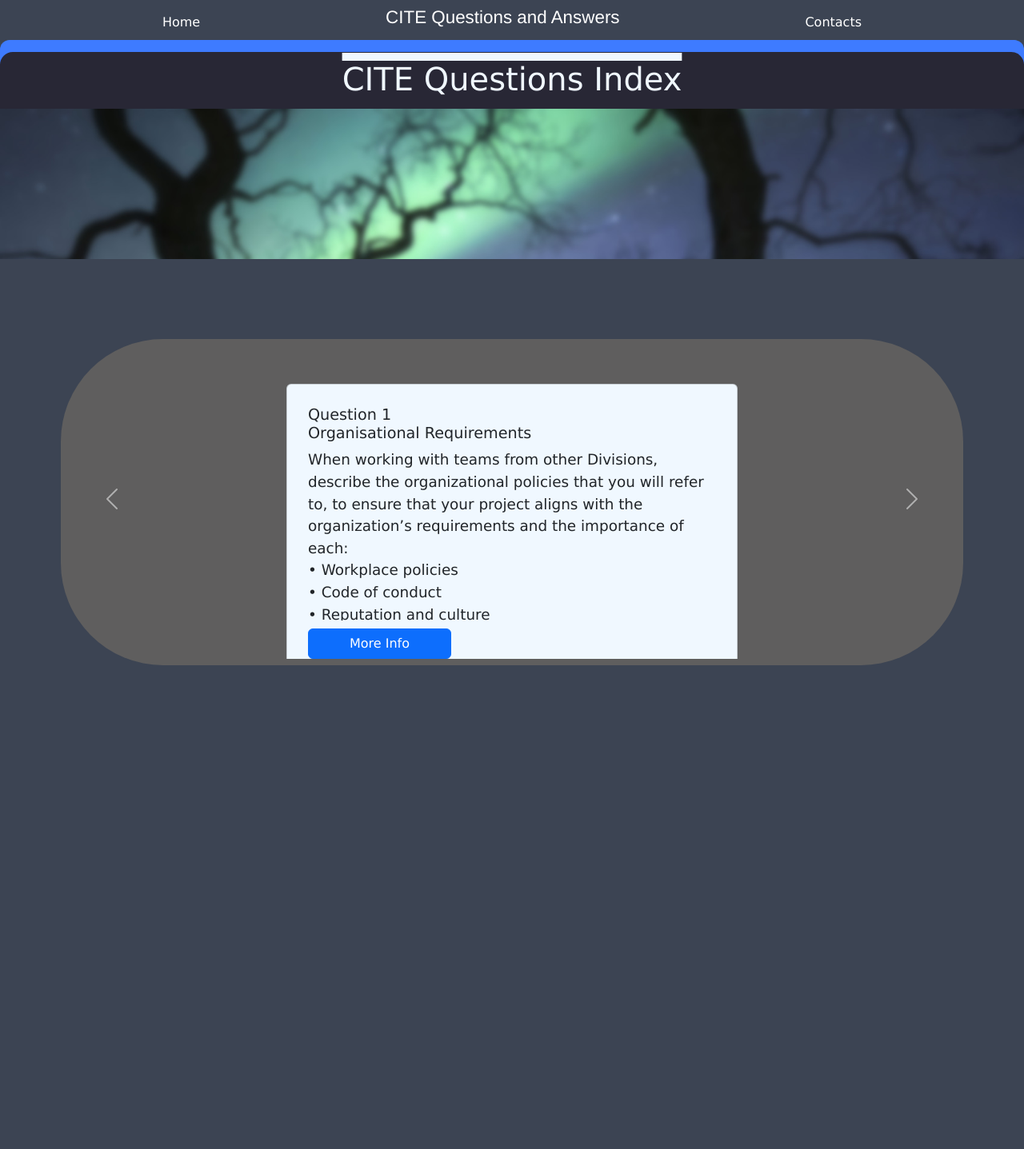
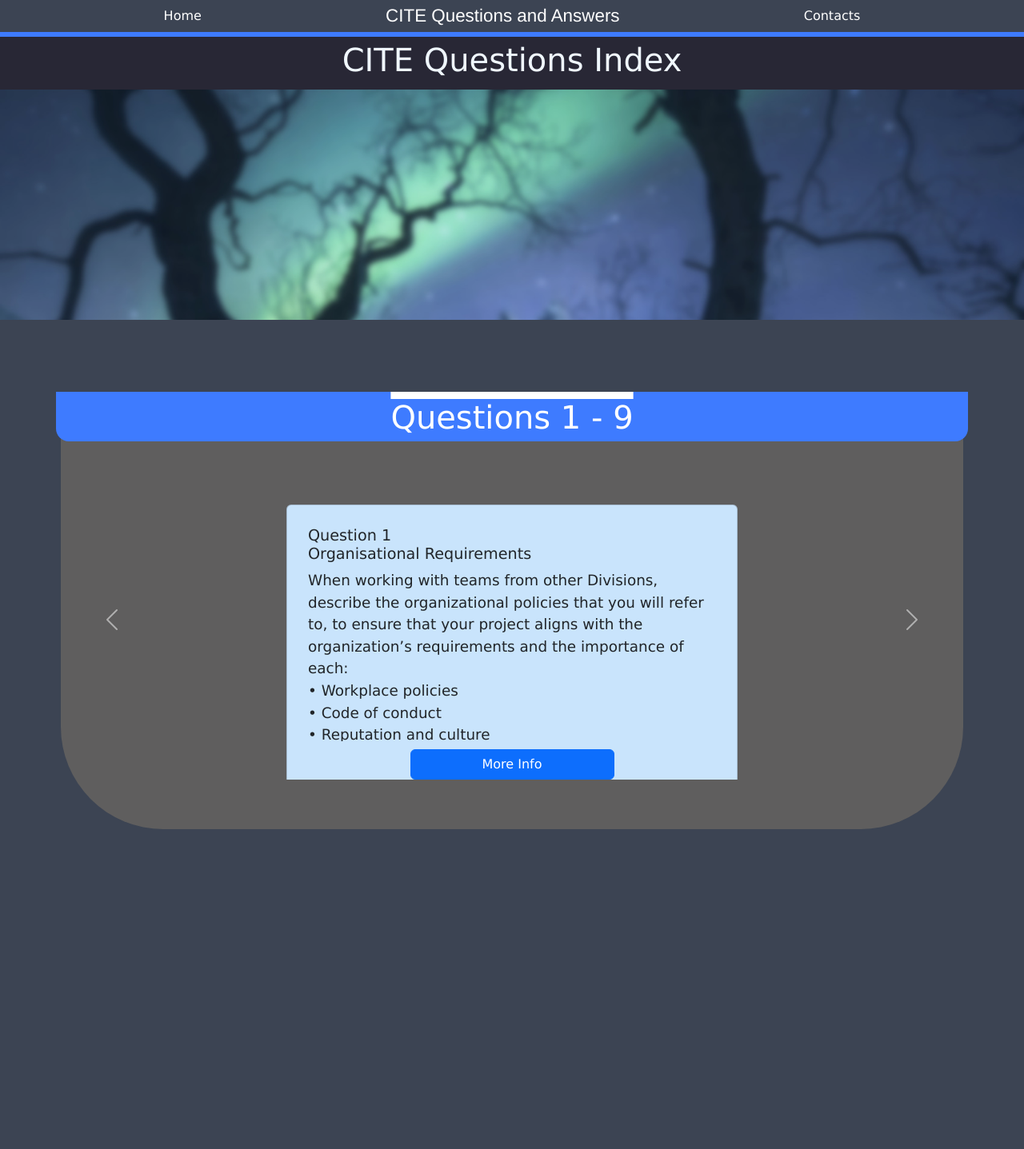
Before and after one commit to jeccle/Front-EndPHP, a PHP site: page / in a window 1280 px wide. Shown: the whole page at 80% size. Before the commit the page ends 832 px from the top, so only its background shows below. Run offline with PHP 8.4, Linux system fonts and the light colour scheme; data comes from the database, SQL or seed files in the repository.

Commit message:
Webpage layout tweaked.

```diff
--- a/css/styles.css
+++ b/css/styles.css
@@ -1,7 +1,11 @@
 * {
     font-family: 'Lucida Sans', 'Lucida Sans Regular', 'Lucida Grande', 'Lucida Sans Unicode', Geneva, Verdana, sans-serif;
 }
-.html, body { height: 100%;
+.html, body {
+    height: 100%;
+    overflow-x:hidden;
+
+
 }
 
 .nav-box {
@@ -12,10 +16,11 @@
     height: 50px;
 }
 .navbar {
-    height: 50px;
+    height: 40px;
     align-items: center;
     justify-content: center;
     justify-items: center;
+
 }
 .box {
     border-width: 1.2px;
@@ -24,8 +29,6 @@
     margin-right: 0px;
     padding-left: 0px;
     padding-right: 0px;
-
-
 }
 
 
@@ -51,13 +54,10 @@
 .nav-title {
     background-color: rgb(40, 39, 53);
     z-index: 5;
-    padding-left: 20%;
-    padding-right: 20%;
-    padding-top: 10px;
+    padding-top: 5px;
     padding-bottom: 5px;
     width: 100vw;
-    border-top-left-radius: 1rem;
-    border-top-right-radius: 1rem;
+    padding-left: 0px;
     overflow-x: auto;
 }
 .title-box {
@@ -66,13 +66,32 @@
     background-color: rgb(62, 123, 255);
     text-align: center;
     align-content: center;
-    padding: 15px;
-    border-top-left-radius: 0.75rem;
-    border-top-right-radius: 0.75rem;
+    padding: 6px;
     overflow-x: hidden;
     padding-bottom: 0px;
     padding-left: 0px;
     padding-right: 0px;
+    border-bottom-right-radius: 1rem;
+    border-bottom-left-radius: 1rem;
+
+    width: 101%;
+    margin-left:-0.5%;
+    margin-right:-0.5%;
+
+}
+.nav-title-box {
+    border-width: 1.2px;
+    border: 1px;
+    background-color: rgb(62, 123, 255);
+    text-align: center;
+    align-content: center;
+    padding: 6px;
+    overflow-x: hidden;
+    padding-bottom: 0px;
+    padding-left: 0px;
+    padding-right: 0px;
+
+    width: 100%;
 
 }
 .sidebar-title-box {
@@ -83,12 +102,12 @@
     align-content: center;
     padding: 15px;
     margin-top: -30px;
-    margin-left: 0px;
+    margin-left: -40px;
     border-top-left-radius: 0.75rem;
     border-top-right-radius: 0.75rem;
     overflow-x: hidden;
     padding-bottom: 0px;
-    padding-left: 0px;
+    padding-left: 40px;
     padding-right: 0px;
 }
 .title-box h3 {
@@ -127,11 +146,14 @@
     margin-left: 5vw;
     margin-right: 5vw;
     margin-top: 100px;
-    margin-bottom: 500px;
+    margin-bottom: 400px;
     padding-left: 0px;
     padding-right: 0px;
-    padding-bottom: 1vh;
+    padding-bottom: 5%;
     max-height: fit-content;
+    border-top-left-radius: 0.75rem;
+    border-top-right-radius: 0.75rem;
+
 
 }
 .carousel-inner {
@@ -166,13 +188,13 @@
     width: 10vw;
 }
 .white-box{
-    background-color: aliceblue;
+    background-color: rgb(201, 228, 252);
 }
 .btn {
-    position: relative;
-    justify-self: center;
-    padding-left: 10%;
-    padding-right: 10%;
+    width: 50%;
+    margin-left: 25%;
+    margin-right: 25%;
+
 }
 
 .card-text {
@@ -201,10 +223,11 @@
     border: 10px;
     height: 30px;
     max-height: fit-content;
+    padding-left: 5px;
+    padding-right: 5px;
 }
 .nav-item{
     list-style: none;
-    border-bottom: 1px;
 
     font-family:'Franklin Gothic Medium', 'Arial Narrow', Arial, sans-serif;
 }
@@ -213,15 +236,36 @@
 }
 .title-box h1 {
     text-decoration:overline ;
-    text-decoration-thickness: 0.6rem;
+    text-decoration-thickness: 0.7rem;
     font-size: 2.5rem;
+
+}
+.h1 title-box {
+
 }
 .title-block {
     text-decoration:overline ;
     text-decoration-thickness: 0.6rem;
 }
+
 .nav-title-text {
     color:white;
+    padding-top: 5px;
+}
+.card-carousel-title {
+    padding-top: -10px;
+    margin-top: -10px;
+    text-decoration:overline ;
+    text-decoration-thickness: 0.6rem;
+    text-align: center;
+    vertical-align: top;
+    text-align: center;
+    padding: 6px;
+    padding-top: 8px;
+    padding-left: 0px;
+    padding-right: 0px;
+
+
 }
 .nav-title-text p {
     font-size: 1.4rem;
@@ -243,11 +287,12 @@
     width: 100%;
     margin-right: 0px;
     margin-left: 0px;
+    margin-bottom: 10px;
 }
 
 .list-sidebar {
     width: 85%;
-    background-color: rgb(189, 233, 250);
+    background-color: rgb(131, 174, 255);
     margin: 15px;
     margin-left: auto;
     margin-right: auto;
@@ -256,8 +301,6 @@
     align-items: center;
     justify-content: center;
     overflow:hidden;
-    padding-left: 0.75%;
-    padding-right: 0.75%;
     max-height: 200px;
     border-radius: 0.5rem;
 
@@ -275,7 +318,7 @@
     margin-top: 0.5px;
     margin-bottom: 0.5px;
     border-width: 1px;
-    background-color:rgb(201, 229, 253);
+    background-color:rgb(116, 187, 248);
     border: 2px;
     padding-bottom: 20px;
 }
@@ -325,13 +368,12 @@
 }
 
 .banner-box {
-    opacity: 0;
+    opacity: 15%;
     border-width: 1px;
     max-width: 100%;
     border: 1px;
-    height: 324px;
-    filter: blur(8px);
-    -webkit-filter: blur(8px);
+    height: 400px;
+    background: rgb(37, 105, 194);
 }
 .nav-item {
     flex-direction: column;
@@ -340,8 +382,6 @@
 }
 
 .navbar-item {
-    padding-bottom: 20px;
     padding: 10px;
-    padding-top: 10px;
-    padding-bottom: 15px;
+    padding-top: 0px;
 }
--- a/index.php
+++ b/index.php
@@ -15,6 +15,7 @@
 
         <div class='container-fluid backdrop-box'>
             <div class='carousel-box'>
+            <h1 class='title-box nav-title-text card-carousel-title'>Questions 1 - 9</h1>
             <?php include('php/cardCarousel.php') ?>
             <?php include_once('php/footer.php')?>
             </div>
--- a/php/cardCarousel.php
+++ b/php/cardCarousel.php
@@ -1,6 +1,5 @@
 
 <div id="myCarousel" class="carousel slide" data-bs-ride="carousel">
-
 <div class="carousel-inner w-100">
     <div class="carousel-item active">
     <?php include('card.php');?>
--- a/php/head.php
+++ b/php/head.php
@@ -1,4 +1,4 @@
-<meta name="viewport" content="width=device-width, initial-scale=1" />
+<meta name="viewport" content="width=device-width, initial-scale=1, maximum-scale=1, user-scalable=no">
 <title><?php echo $pageTitle;?></title>
 <link rel="icon" type="images/x-icon" href="../images/logo2.png">
 <meta charset="utf-8" />
@@ -9,4 +9,3 @@
 <link href="https://cdn.jsdelivr.net/npm/bootstrap@5.2.1/dist/css/bootstrap.min.css" rel="stylesheet" integrity="sha384-iYQeCzEYFbKjA/T2uDLTpkwGzCiq6soy8tYaI1GyVh/UjpbCx/TYkiZhlZB6+fzT" crossorigin="anonymous">
 
 <!-- JavaScript Bundle with Popper -->
-<script src="https://cdn.jsdelivr.net/npm/bootstrap@5.2.1/dist/js/bootstrap.bundle.min.js" integrity="sha384-u1OknCvxWvY5kfmNBILK2hRnQC3Pr17a+RTT6rIHI7NnikvbZlHgTPOOmMi466C8" crossorigin="anonymous"></script>
--- a/php/navbar.php
+++ b/php/navbar.php
@@ -18,7 +18,7 @@
 
             </ul>
         </div>
-        <div class="container-fluid title-box d-flex justify-content-center">
+        <div class="container-fluid nav-title-box d-flex justify-content-center">
             <div class='nav-title light-text'>
         <h1><?php
             @$message = 'Question ' . $id + 1;
```
Also changed, not shown: index.html (+13 -66 lines), js/cardTemplate.js (+21 -0 lines).
